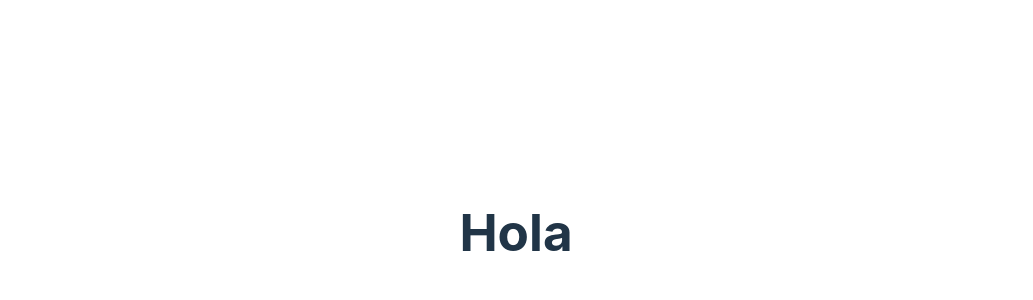
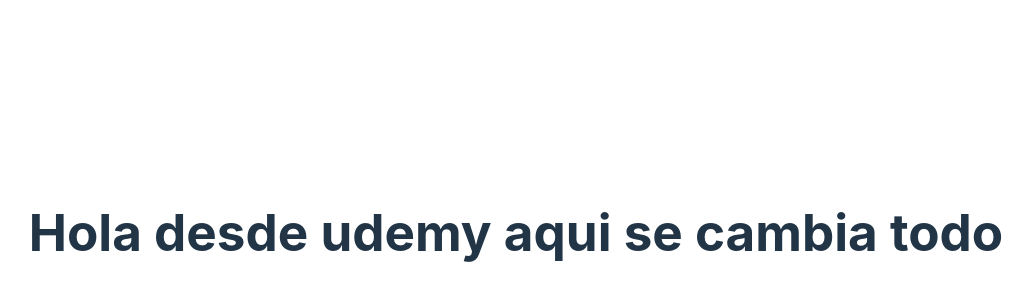
Before and after one commit to cuauhvip07/citas-react, a React (Vite) app: page / in a window 1280 px wide. Shown: the part 168-468 px from the top of the page, without its empty margins (124-1157 px from the left). Built offline with nearby package versions, Linux system fonts and the light colour scheme.

Commit message:
Prueba 2
Segunda prueba de conexiones entre el git y el codigo

```diff
--- a/src/App.jsx
+++ b/src/App.jsx
@@ -7,7 +7,7 @@
   const [count, setCount] = useState(0)
 
   return (
-    <h1>Hola</h1>
+    <h1>Hola desde udemy aqui se cambia todo </h1>
   )
 }
 
```
